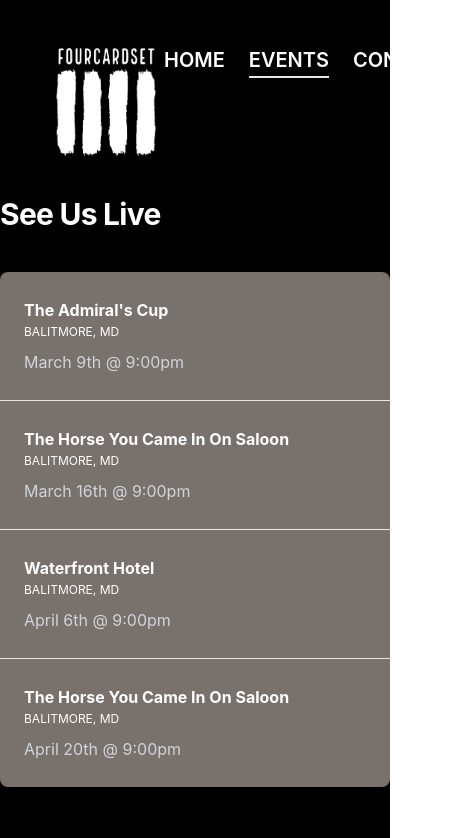
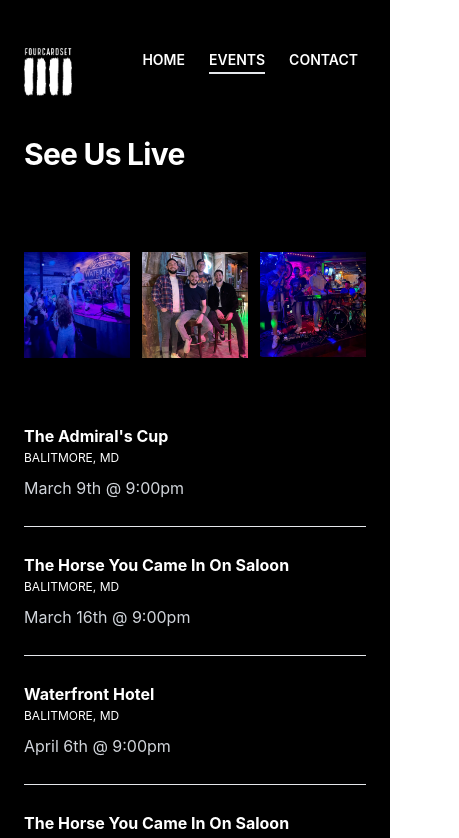
Before and after one commit to jshenk/fourcardset, a React (Create React App) app: page /events in a window 390 px wide. Shown: the top 838 px of the page, 459 px wide, since content can reach past the window. Built offline with nearby package versions, Linux system fonts and the light colour scheme.

Commit message:
Fix mobile styling

```diff
--- a/src/Events.js
+++ b/src/Events.js
@@ -2,6 +2,9 @@ import moment from 'moment/moment';
 import Event from './components/Event';
 import Header from './components/Header';
 import Footer from './components/Footer';
+import Waterfront from './assets/Waterfront.jpeg';
+import Horse from './assets/Horse.jpg';
+import Group from './assets/Group.jpeg';
 
 const cards = [
   {
@@ -47,16 +50,22 @@ const Events = () => {
   return (
     <div className="bg-black ">
       <Header />
-      <div className="h-screen pt-10">
-        <div className="w-full max-w-5xl mx-auto mb-10 lg:w-1/2 lg:mb-0">
+      <div className="pt-10 pb-20">
+        <div className="w-full max-w-5xl px-6 mx-auto">
           <h2
-            className="mb-10 text-3xl font-bold tracking-tight text-white"
+            className="mb-20 text-3xl font-bold tracking-tight text-white lg:text-5xl"
             id="events"
           >
             See Us Live
           </h2>
           <div>
-            <div className="divide-y rounded-lg bg-stone-500">
+            <div className="grid grid-cols-3 mb-10 gap-x-3">
+              <img src={Waterfront} alt="waterfront" />
+              <img src={Group} alt="group" />
+              <img src={Horse} alt="horse" />
+            </div>
+
+            <div className="divide-y">
               {filteredData.map((card) => {
                 const momentDate = moment(card.date);
                 const formattedDate = momentDate.format('MMMM Do @ h:mma');
--- a/src/Home.js
+++ b/src/Home.js
@@ -1,32 +1,29 @@
 import './App.css';
 
 import BannerVideo from './assets/BannerVideo.webm';
+import BandCover from './assets/BandCover.jpg';
 import BannerVideoMP4 from './assets/BannerVideoMP4.mp4';
 import Footer from './components/Footer';
 import Header from './components/Header';
 
 const Home = () => {
   return (
-    <div className="bg-black">
+    <div className="h-screen bg-black">
       <div className="relative">
-        <video
-          width="320"
-          height="240"
-          playsInline
-          autoPlay
-          muted
-          loop
-          className="object-cover w-full overflow-hidden h-[400px] lg:h-screen"
-        >
-          <source src={BannerVideo} type="video/webm" />
-          <source src={BannerVideoMP4} type="video/mp4" />
-          Your browser does not support the video tag.
-        </video>
-        <div className="absolute top-0 left-0 right-0">
+        <div className="lg:overflow-hidden lg:h-screen">
+          <img
+            src={BandCover}
+            alt="homepage banner"
+            className="lg:absolute lg:bottom-0 lg:left-0 object-cover w-full max-md:h-[700px] object-bottom"
+          />
+        </div>
+        <div className="absolute top-0 left-0 right-0 pb-40 bg-gradient-to-b from-black">
           <Header size="large" />
         </div>
       </div>
-      <Footer />
+      <div className="bottom-0 left-0 right-0 bg-black lg:absolute">
+        <Footer />
+      </div>
     </div>
   );
 };
--- a/src/components/Event.js
+++ b/src/components/Event.js
@@ -1,6 +1,6 @@
 export default function Event({ link, name, location, date }) {
   return (
-    <div className="flex p-6">
+    <div className="flex py-6">
       <div className="w-full text-base leading-7">
         <div className="items-center justify-between lg:flex">
           <h3 className="font-bold text-white">
--- a/src/components/Header.js
+++ b/src/components/Header.js
@@ -7,12 +7,13 @@ export default function Header({ size = 'small', className }) {
     large: '200px',
   };
   return (
-    <div className="flex justify-between pt-12 px-14">
+    <div className="flex justify-between px-6 pt-12 lg:px-14">
       <img
         src={BandLogo}
         height={logoSize[size]}
         width={logoSize[size]}
         alt="homepage banner"
+        className="w-12 h-12 md:h-16 md:w-16"
       />
       <Navigation />
     </div>
--- a/src/components/Navigation.js
+++ b/src/components/Navigation.js
@@ -4,7 +4,7 @@ export default function Navigation() {
   return (
     <div>
       <nav>
-        <ul className="flex flex-none min-w-full px-2 text-xl font-semibold leading-6 text-white uppercase gap-x-6">
+        <ul className="flex flex-none min-w-full px-2 text-sm font-semibold leading-6 text-white uppercase  lg:text-xl gap-x-6">
           <li>
             <NavLink
               to="/"
```
Also changed, not shown: src/assets/BandCover.jpg (added), src/assets/Group.jpeg (added).
